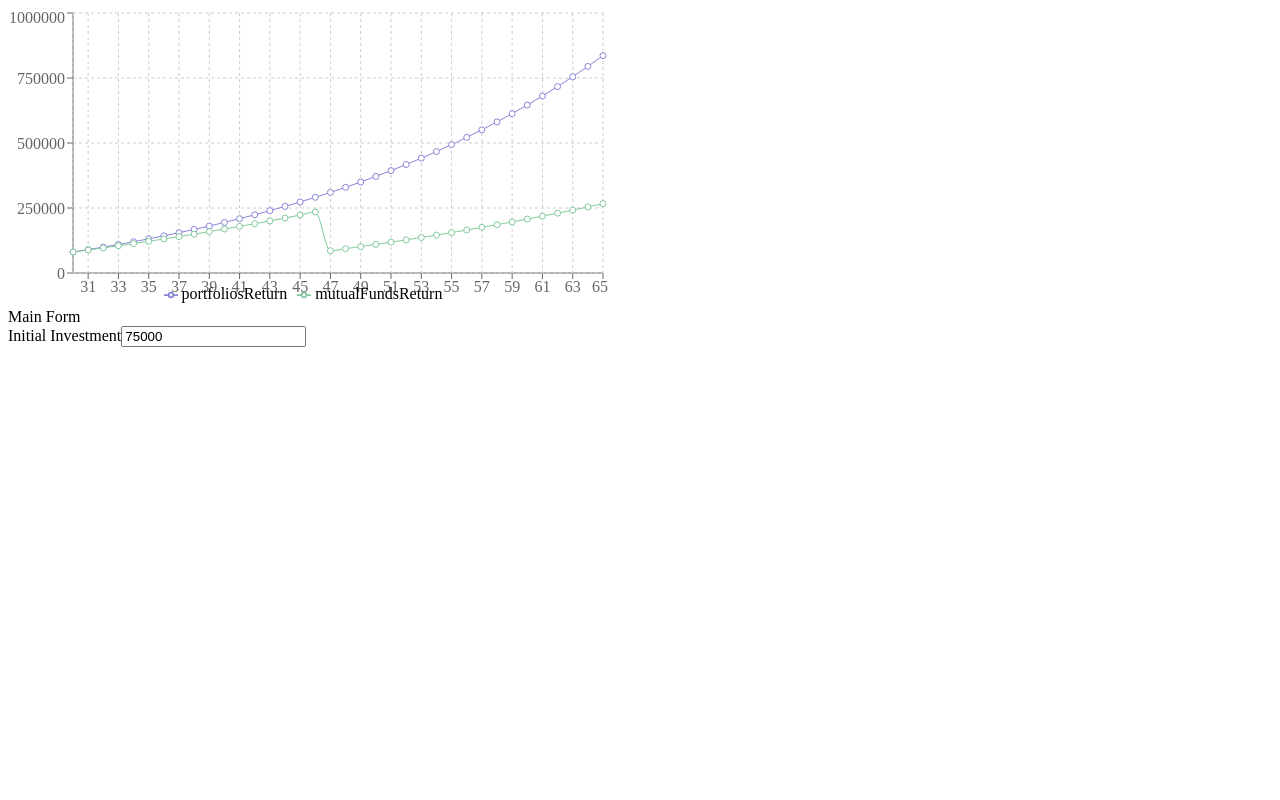
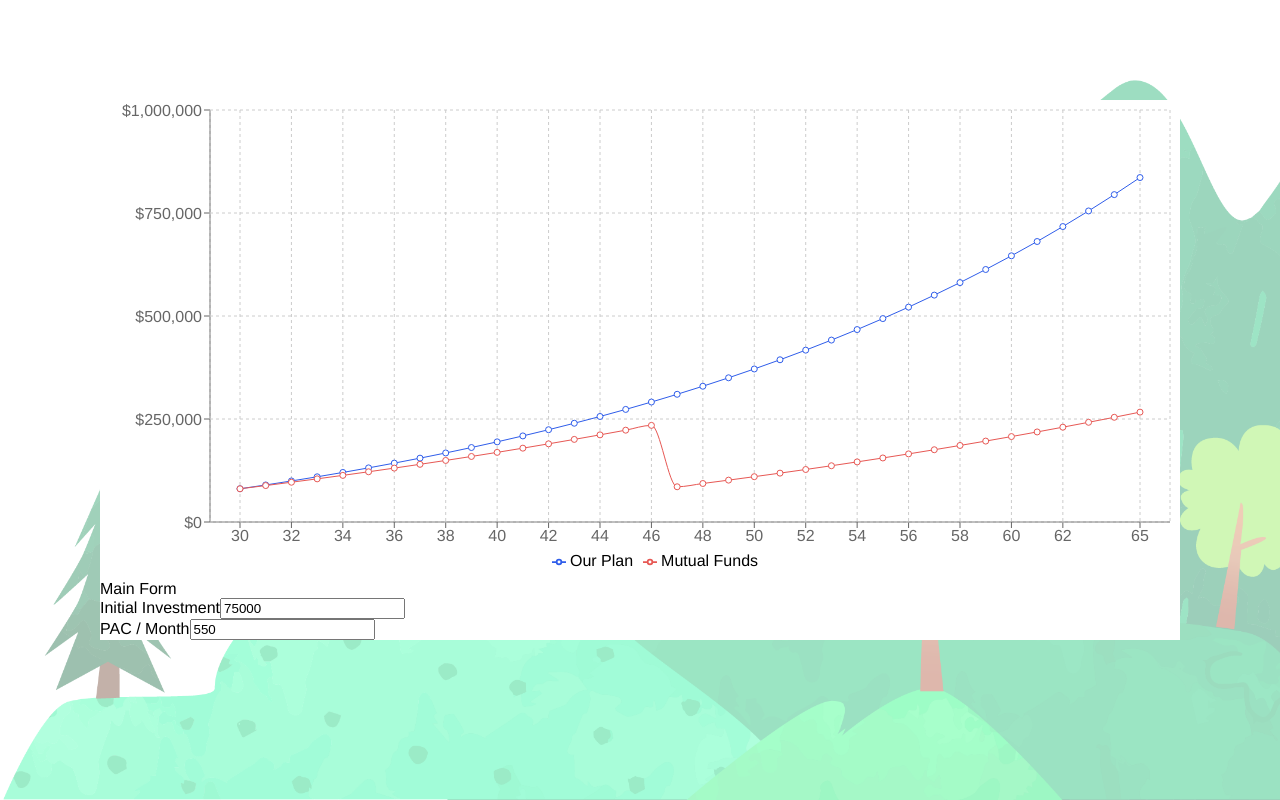
Before and after one commit to swetton/insurance-model, a React (Create React App) app: page / in a window 1280 px wide. Built offline with nearby package versions, Linux system fonts and the light colour scheme.

Commit message:
Make the chart nicer and cleaner; add style

```diff
--- a/package.json
+++ b/package.json
@@ -4,6 +4,7 @@
   "private": true,
   "dependencies": {
     "lodash": "^4.17.4",
+    "numeral": "^2.0.6",
     "react": "^16.2.0",
     "react-dom": "^16.2.0",
     "react-redux": "^5.0.6",
--- a/src/App.js
+++ b/src/App.js
@@ -3,6 +3,7 @@ import _ from 'lodash';
 import { getFormValues } from 'redux-form';
 import { connect } from 'react-redux';
 
+import './theme/App.css';
 import Chart from './components/Chart';
 import MainForm from './components/MainForm';
 import PortfoliosReturn from './calculations/PortfoliosReturn';
@@ -24,9 +25,11 @@ class App extends Component {
   render() {
     console.log(this.props);
     return (
-      <div>
-        <Chart data={this.result()} />
-        <MainForm />
+      <div style={styles.container}>
+        <div style={styles.innerContainer}>
+          <Chart data={this.result()} />
+          <MainForm />
+        </div>
       </div>
     );
   }
@@ -35,3 +38,15 @@ class App extends Component {
 export default connect(state => ({
   inputs: getFormValues('mainForm')(state) || {},
 }))(App);
+
+const styles = {
+  container: {
+    backgroundImage: 'url("bg.png")',
+    backgroundSize: 'cover',
+    minHeight: '100vh',
+    minWidth: '100vw',
+  },
+  innerContainer: {
+    padding: '100px',
+  },
+};
--- a/src/components/Chart.js
+++ b/src/components/Chart.js
@@ -7,26 +7,53 @@ import {
   CartesianGrid,
   Tooltip,
   Legend,
+  ResponsiveContainer,
 } from 'recharts';
+import numeral from 'numeral';
 
-class Chart extends Component {
+import colors from '../theme/colors';
+
+export default class Chart extends Component {
   render() {
     const {
       data,
     } = this.props;
 
     return (
-      <LineChart width={600} height={300} data={data}>
-         <XAxis dataKey='age'/>
-         <YAxis/>
-         <CartesianGrid strokeDasharray='3 3'/>
-         <Tooltip/>
-         <Legend />
-         <Line type='monotone' dataKey='portfoliosReturn' stroke='#8884d8' activeDot={{r: 8}}/>
-         <Line type='monotone' dataKey='mutualFundsReturn' stroke='#82ca9d' />
-      </LineChart>
+      <div style={styles.container}>
+        <ResponsiveContainer>
+          <LineChart data={data} margin={{ top: 10, right: 10, bottom: 10, left: 50 }}>
+             <XAxis
+               name='Age'
+               dataKey='age'
+               minTickGap={30}
+               padding={{ left: 30, right: 30 }}
+               interval='preserveStartEnd'
+             />
+             <YAxis
+               tickFormatter={(val) => numeral(val).format('$0,0')}
+             />
+             <CartesianGrid strokeDasharray='3 3'/>
+             <Tooltip
+               formatter={(val) => numeral(val).format('$0,0')}
+             />
+             <Legend
+               margin={{ top: 20 }}
+             />
+             <Line type='monotone' name='Our Plan' dataKey='portfoliosReturn' stroke='#2F5DEA' />
+             <Line type='monotone' name='Mutual Funds' dataKey='mutualFundsReturn' stroke='#E75854' />
+          </LineChart>
+        </ResponsiveContainer>
+      </div>
     );
   }
 }
 
-export default Chart;
+const styles = {
+  container: {
+    backgroundColor: colors.white,
+    width: '100%',
+    height: '60vh',
+    margin: '0 auto',
+  },
+};
--- a/src/components/MainForm.js
+++ b/src/components/MainForm.js
@@ -1,19 +1,29 @@
 import React, { Component } from 'react';
 import { Field, reduxForm } from 'redux-form';
-import _ from 'lodash';
+import colors from '../theme/colors';
 
-const number = (value) => value && _.parseInt(value);
+const number = (value) => value && Number(value);
 
 class MainForm extends Component {
   render() {
     return (
-      <div>
+      <div style={styles.container}>
         Main Form
 
         <div>
           <label htmlFor='initialInvestment'>Initial Investment</label>
           <Field
             name='initialInvestment'
+            component='input'
+            type='text'
+            normalize={number}
+          />
+        </div>
+
+        <div>
+          <label htmlFor='pacMonth'>PAC / Month</label>
+          <Field
+            name='pacMonth'
             component='input'
             type='text'
             normalize={number}
@@ -44,3 +54,10 @@ export default reduxForm({
     initialInvestment: 75000,
   },
 })(MainForm);
+
+const styles = {
+  container: {
+    backgroundColor: colors.white,
+    margin: '0 auto',
+  },
+};
--- /dev/null
+++ b/src/theme/App.css
@@ -0,0 +1,4 @@
+body {
+  margin: 0;
+  font-family: Helvetica Neue, Helvetica, Arial, sans-serif;
+}
--- /dev/null
+++ b/src/theme/colors.js
@@ -0,0 +1,3 @@
+export default {
+  white: '#fff',
+};
```
Also changed, not shown: public/bg.png (added), 1 other file (tests, documents, lock files or other folders).
